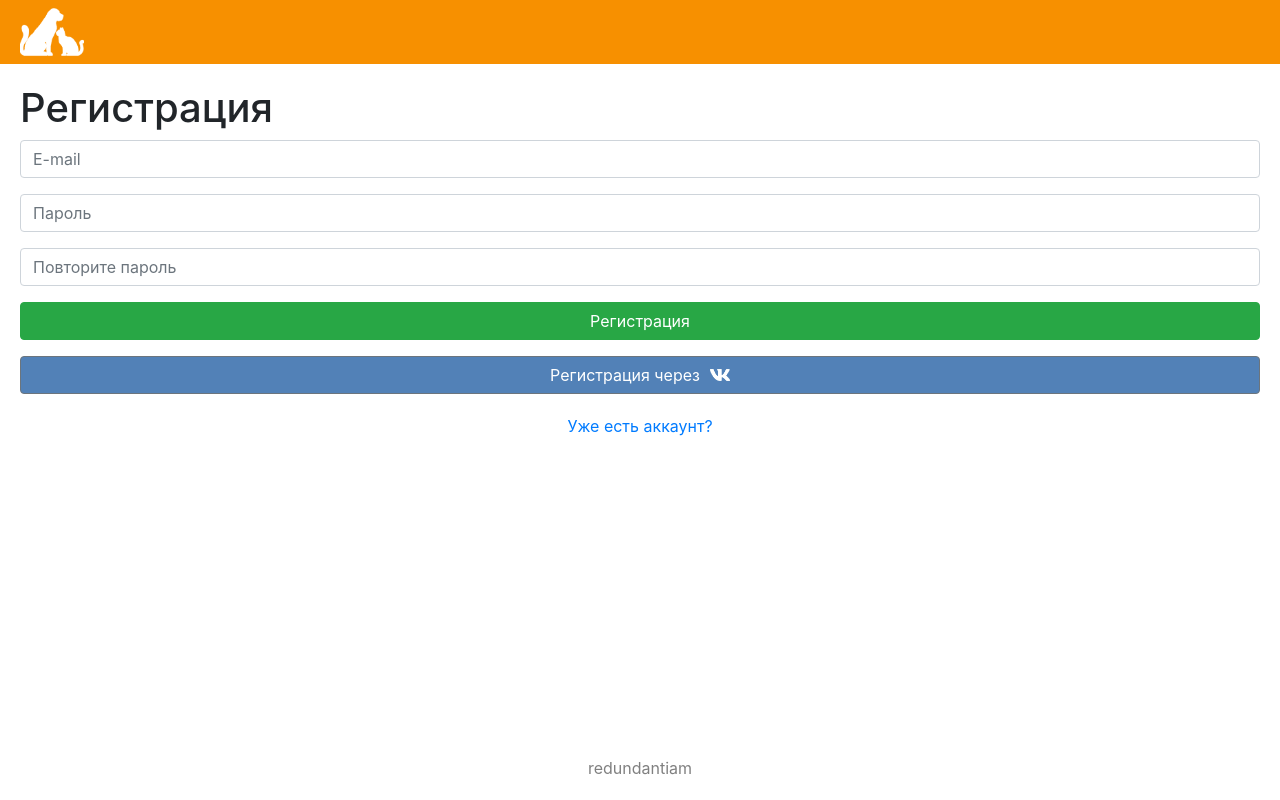
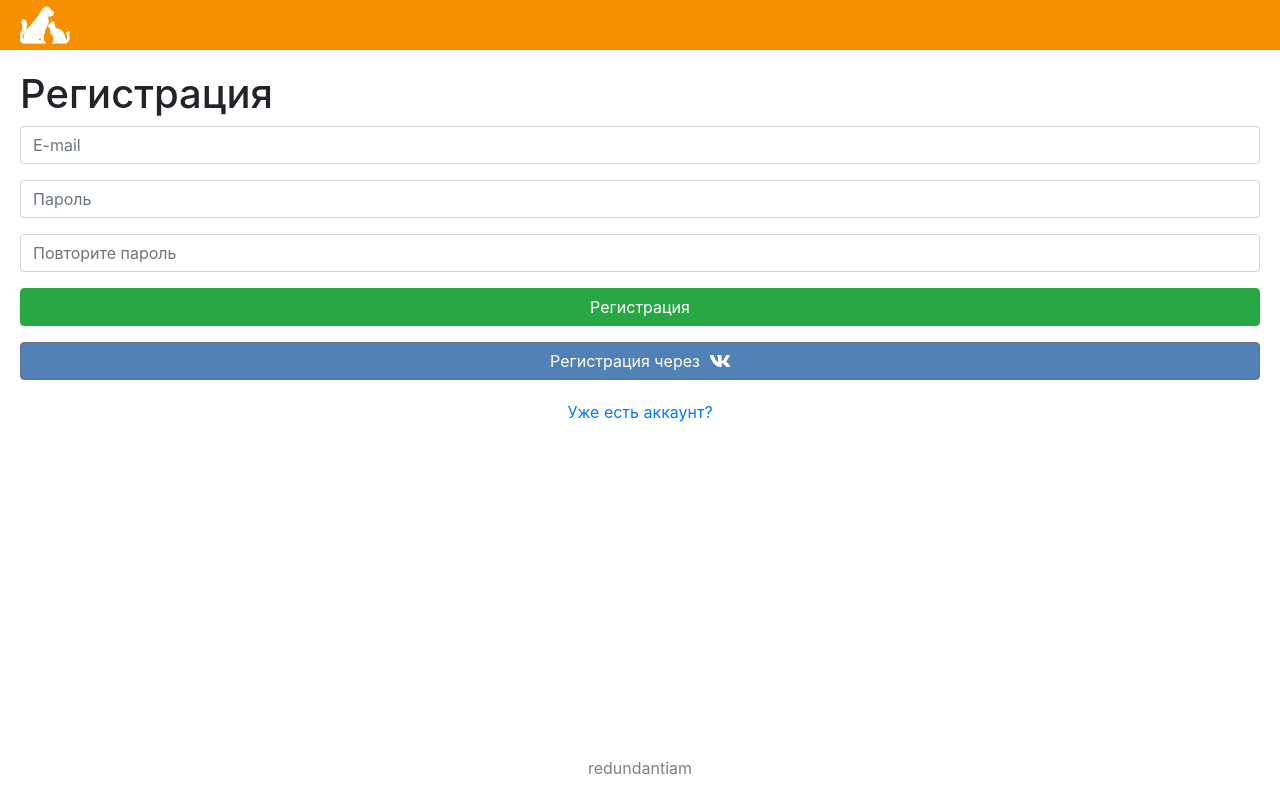
Before and after one commit to redudam/web-client, a React (Create React App) app: page /signup in a window 1280 px wide. Built offline with nearby package versions, Linux system fonts and the light colour scheme.

Commit message:
Add links to side menu

```diff
--- a/src/components/header/header.css
+++ b/src/components/header/header.css
@@ -1,11 +1,11 @@
-div#navbar {
+#navbar {
     padding-left: 20px;
-    height: 64px;
+    height: 50px;
     background-color: #F79000;
   }
 
-  img#productLogo {
-    height: 64px;
+#productLogo {
+    height: 50px;
   }
 
   .bm-burger-button {
--- a/src/components/header/index.js
+++ b/src/components/header/index.js
@@ -1,17 +1,25 @@
 import React from 'react';
 import productLogo from './logo.png';
-// import { slide as Menu } from 'react-burger-menu';
 import { LogoutButton } from '../logout-button';
 import { Link } from 'react-router-dom';
 import { fakeAuth } from '../../auth';
-
-import { Dropdown, DropdownToggle, DropdownMenu, DropdownItem } from 'reactstrap';
+import SideMenu from '../sidemenu';
+import './header.css';
 
 export class Header extends React.Component {
     render() {
         return <div id="navbar">
-        { fakeAuth.isAuthenticated && <span>menu</span>}
-          <img alt="productlogo" id="productLogo" src={productLogo} />
+            {fakeAuth.isAuthenticated && <SideMenu>
+                <ul>
+                    <li>
+                        <Link to='/profile'>Профиль</Link>
+                    </li>
+                    <li>
+                        <LogoutButton />
+                    </li>
+                </ul>
+            </SideMenu>}
+            <img alt="productlogo" id="productLogo" src={productLogo} />
         </div>;
     }
 }
--- a/src/components/logout-button/index.js
+++ b/src/components/logout-button/index.js
@@ -1,10 +1,11 @@
 import React from 'react';
 import { withRouter } from 'react-router-dom';
 import { fakeAuth } from '../../auth';
+import  './logout-button.css';
 
 export const LogoutButton = withRouter(
     ({ history }) =>
-          <button
+          <button id="logout"
             onClick={() => {
               fakeAuth.signout(() => history.push("/login"));
             }}
--- /dev/null
+++ b/src/components/logout-button/logout-button.css
@@ -0,0 +1,10 @@
+#logout {
+    background: none;
+    border: none;
+    padding: 0;
+    cursor: pointer;
+    color: #007bff;
+}
+#logout:hover {
+    text-decoration: underline;
+}
--- /dev/null
+++ b/src/components/sidemenu.css
@@ -0,0 +1,3 @@
+#sideMenu ul {
+    list-style: none;
+}
--- a/src/components/sidemenu.js
+++ b/src/components/sidemenu.js
@@ -1,14 +1,16 @@
 import React from 'react';
+import './sidemenu.css';
 
 const sideMenuStyle = {
   transition: '1s',
   position: 'fixed',
-  top: 64,
+  top: 50,
   left: 0,
   width: 0,
-  height: 'calc(100% - 64px)',
+  height: 'calc(100% - 50px)',
   backgroundColor: 'aqua',
   zIndex: 99,
+  overflow: 'hidden'
 };
 
 const toggleBtn = {
@@ -16,8 +18,8 @@ const toggleBtn = {
   zIndex: 99,
   top: 0,
   left: 0,
-  width: 64,
-  height: 64,
+  width: 50,
+  height: 50,
 };
 
 export default class SideMenu extends React.Component {
--- a/src/containers/login/login.css
+++ b/src/containers/login/login.css
@@ -30,7 +30,6 @@ div#signUpContainer {
 
 div#navbar {
   padding-left: 20px;
-  height: 64px;
   background-color: #F79000;
 }
 
@@ -43,7 +42,3 @@ div#footer {
   padding-bottom: 20px;
   color: gray;
 }
-
-img#productLogo {
-  height: 64px;
-}
--- a/src/containers/signup/signup.css
+++ b/src/containers/signup/signup.css
@@ -28,7 +28,6 @@ div#loginContainer {
 
 div#navbar {
   padding-left: 20px;
-  height: 64px;
   background-color: #F79000;
 }
 
@@ -41,7 +40,3 @@ div#footer {
   padding-bottom: 20px;
   color: gray;
 }
-
-img#productLogo {
-  height: 64px;
-}
```
